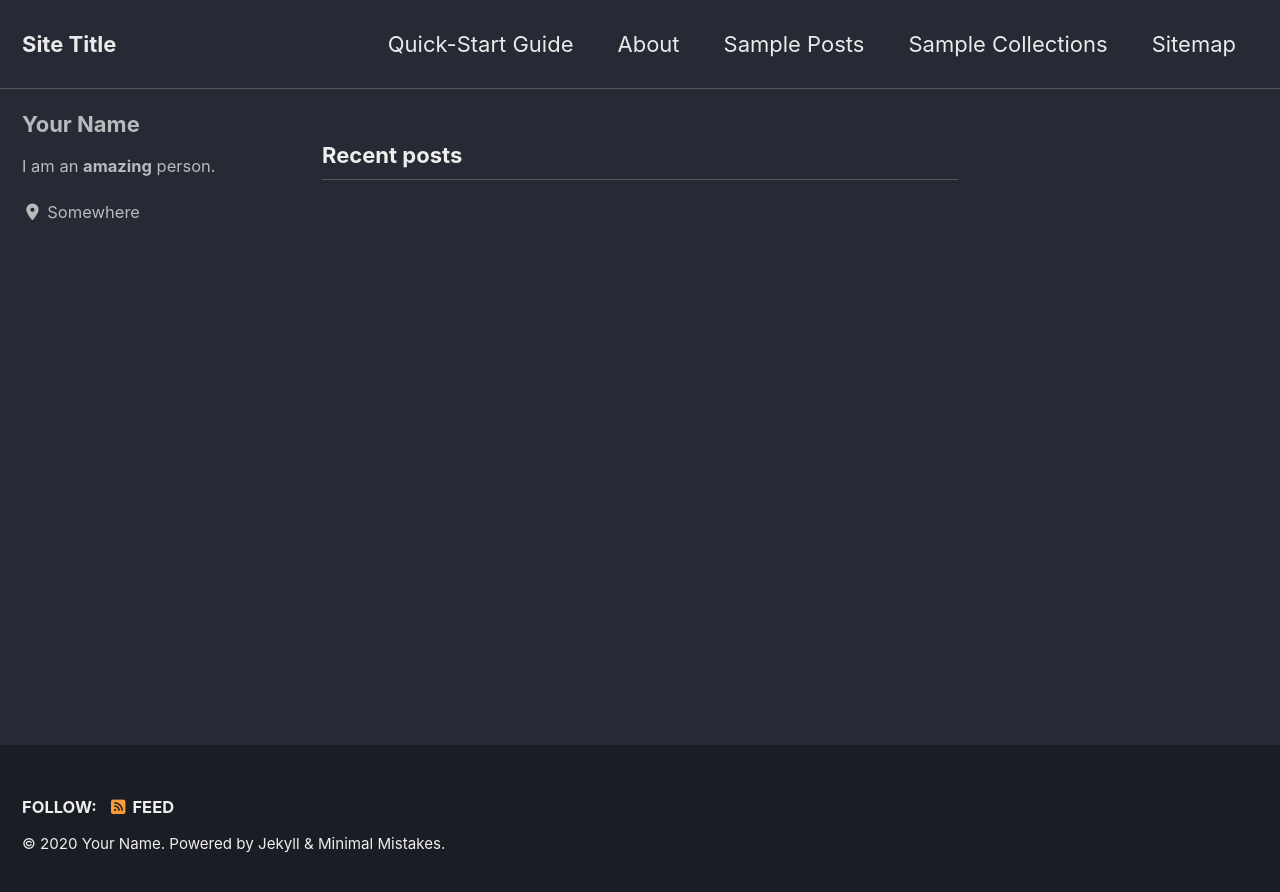
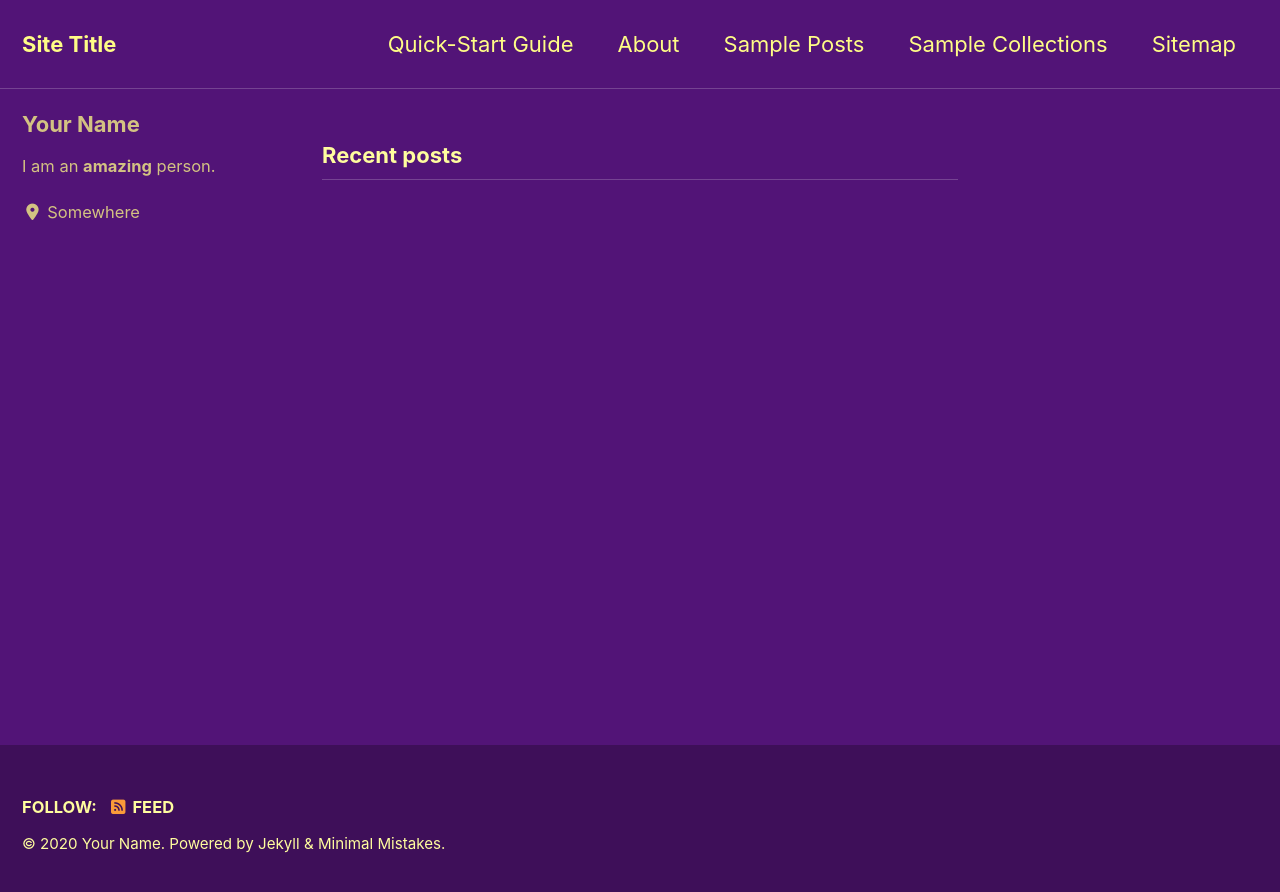
Before and after one commit to takagotch/o2950, a Jekyll site: the page built from index.html, in a window 1280 px wide. Shown: the top 892 px of the page. Built offline with Jekyll 4.4.1, drawn with Linux system fonts in a browser that asks for light colours; cached includes are drawn as plain includes; nearby versions of some CDN libraries; the list of posts is cut into pages by our own code.

Commit message:
Update _config.yml

```diff
--- a/_config.yml
+++ b/_config.yml
@@ -12,7 +12,7 @@
 
 # theme                  : "minimal-mistakes-jekyll"
 # remote_theme           : "mmistakes/minimal-mistakes"
-minimal_mistakes_skin    : "dark" # "air", "aqua", "contrast", "default", "dirt", "neon", "mint", "plum", "sunrise"
+minimal_mistakes_skin    : "plum" # "air", "aqua", "contrast", "dark", "dirt", "neon", "mint", "plum", "sunrise"
 
 # Site Settings
 locale                   : "en-US"
```
